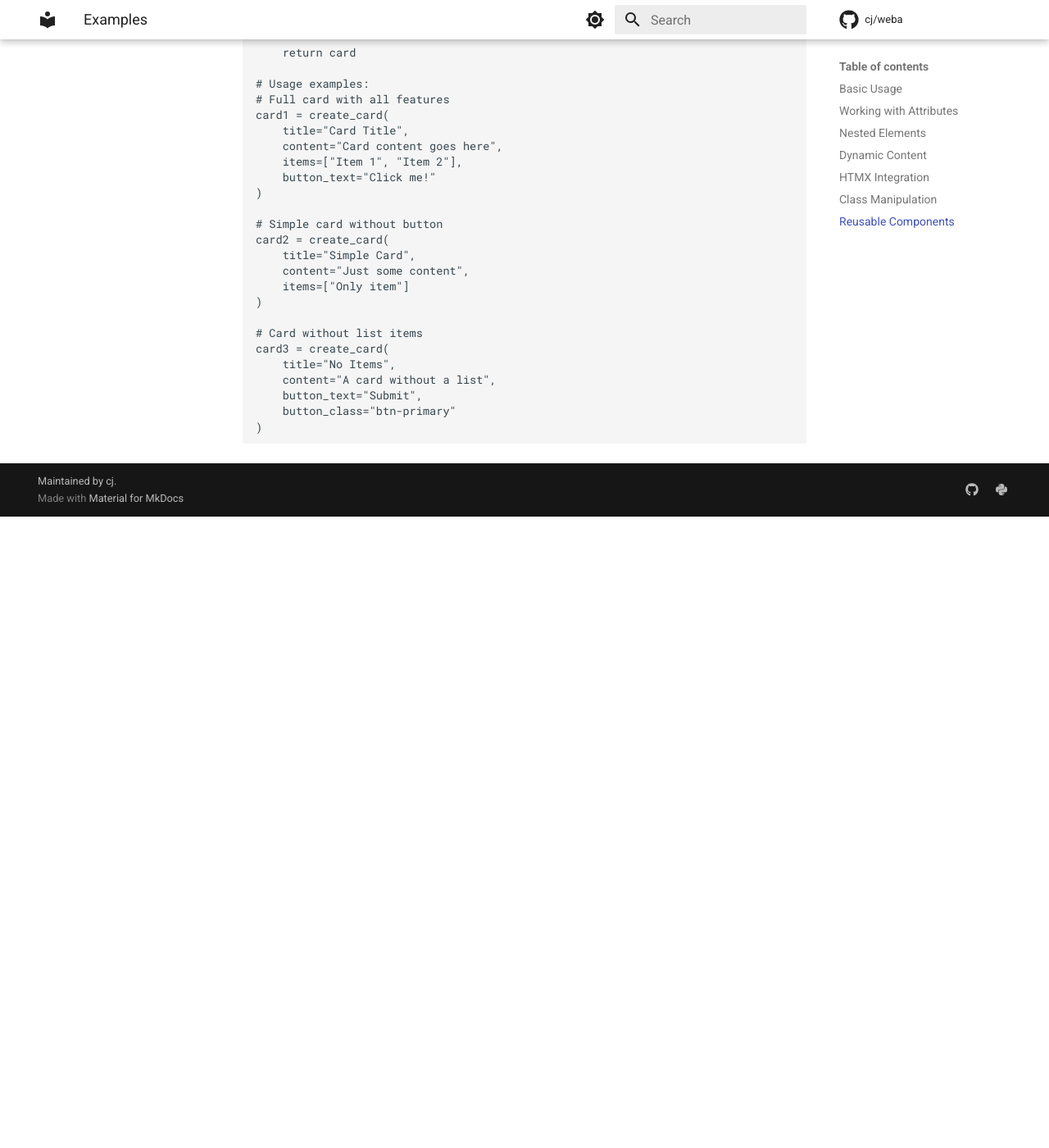
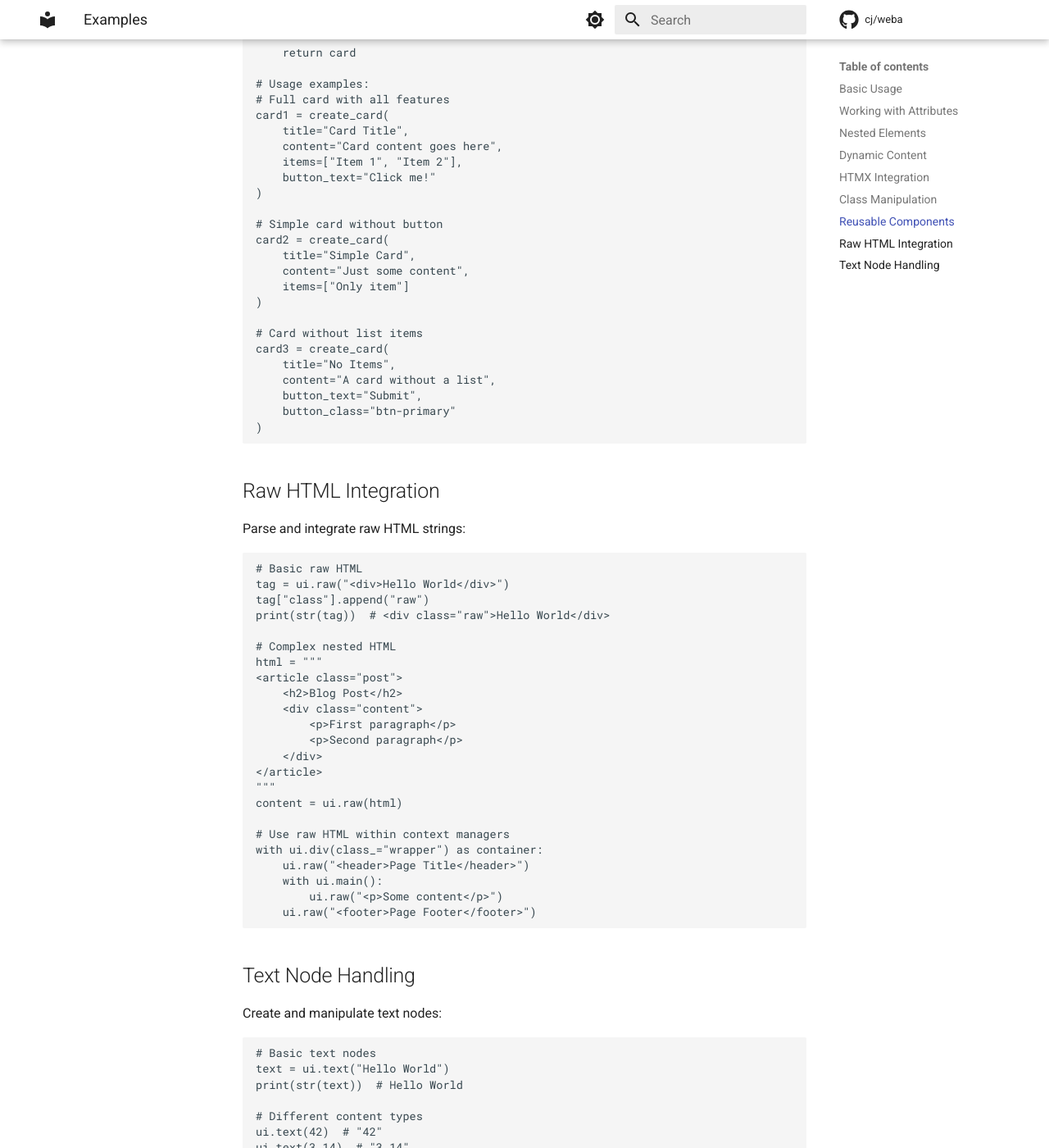
Before and after one commit to cj/weba, an MkDocs documentation site: the page built from docs/examples.md, in a window 1280 px wide and 1400 px high, scrolled down 2764 px. Shown: the whole window at 82% size. Built offline with MkDocs 1.6.1 and Material for MkDocs 9.7.7, drawn with Linux system fonts in a browser that asks for light colours; comment, search, counter and statistics services are not loaded; before the commit the page ends 3394 px from its top, so only the background shows below that; some of the changed text lies outside the part shown.

Commit message:
docs: Add examples for raw HTML integration and text node handling

````diff
--- a/docs/examples.md
+++ b/docs/examples.md
@@ -157,3 +157,68 @@ card3 = create_card(
     button_class="btn-primary"
 )
 ```
+
+## Raw HTML Integration
+
+Parse and integrate raw HTML strings:
+
+```python
+# Basic raw HTML
+tag = ui.raw("<div>Hello World</div>")
+tag["class"].append("raw")
+print(str(tag))  # <div class="raw">Hello World</div>
+
+# Complex nested HTML
+html = """
+<article class="post">
+    <h2>Blog Post</h2>
+    <div class="content">
+        <p>First paragraph</p>
+        <p>Second paragraph</p>
+    </div>
+</article>
+"""
+content = ui.raw(html)
+
+# Use raw HTML within context managers
+with ui.div(class_="wrapper") as container:
+    ui.raw("<header>Page Title</header>")
+    with ui.main():
+        ui.raw("<p>Some content</p>")
+    ui.raw("<footer>Page Footer</footer>")
+```
+
+## Text Node Handling
+
+Create and manipulate text nodes:
+
+```python
+# Basic text nodes
+text = ui.text("Hello World")
+print(str(text))  # Hello World
+
+# Different content types
+ui.text(42)  # "42"
+ui.text(3.14)  # "3.14"
+ui.text(True)  # "True"
+ui.text(None)  # "None"
+
+# Text nodes in context
+with ui.div() as container:
+    ui.text("First ")
+    with ui.strong():
+        ui.text("important")
+    ui.text(" last")
+
+print(str(container))  # <div>First <strong>important</strong> last</div>
+
+# Complex text layout
+with ui.article() as article:
+    ui.text("Start of article. ")
+    with ui.em():
+        ui.text("Emphasized text. ")
+    ui.text("Regular text. ")
+    with ui.strong():
+        ui.text("Strong text.")
+    ui.text(" End of article.")
+```
````
